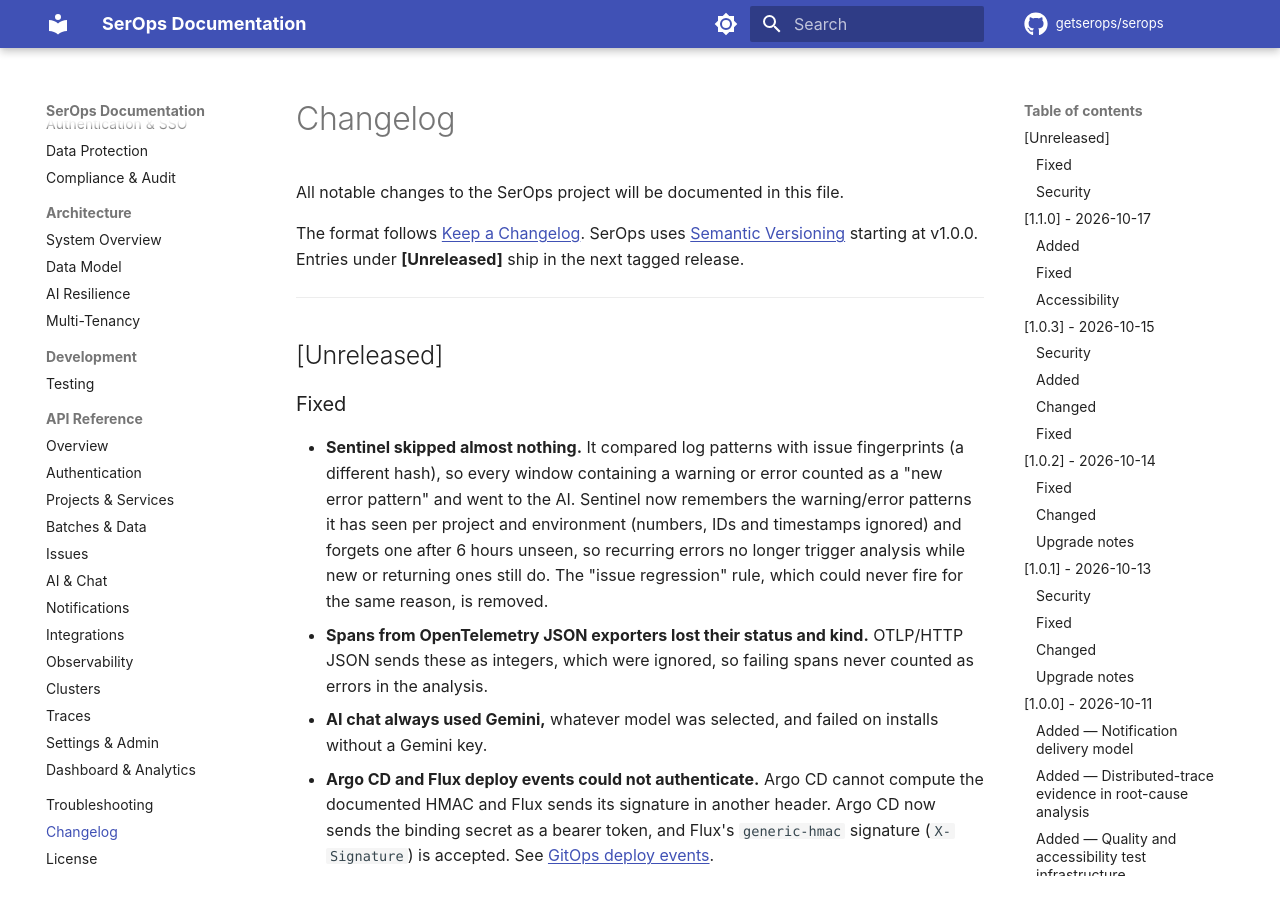
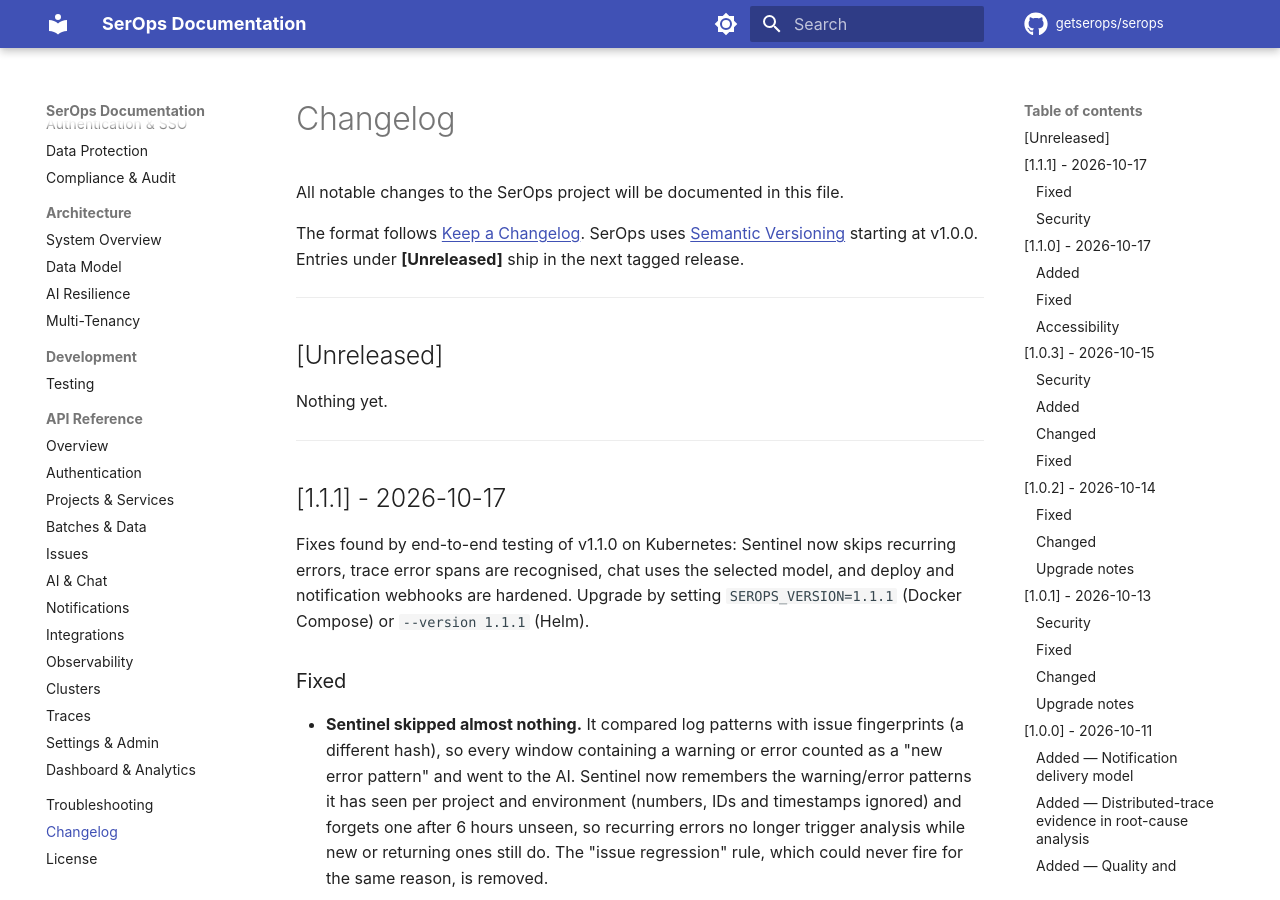
Before and after one commit to getserops/serops, an MkDocs documentation site: the page built from docs/src/changelog.md, in a window 1280 px wide and 900 px high. Built offline with MkDocs 1.6.1 and Material for MkDocs 9.7.7, drawn with Linux system fonts in a browser that asks for light colours; comment, search, counter and statistics services are not loaded.

Commit message:
release: v1.1.1
Fixes from the Kubernetes integration run of v1.1.0: Sentinel skips
recurring errors (pattern memory, Data.0049/0050), OTLP JSON span status
and kind, chat model selection, Argo CD/Flux deploy webhook
authentication; Slack/Teams URL validation and required deploy webhook
signatures. Quick-start and Helm defaults now point at 1.1.1.

````diff
--- a/docs/src/changelog.md
+++ b/docs/src/changelog.md
@@ -13,6 +13,18 @@
 ---
 
 ## [Unreleased]
+
+Nothing yet.
+
+---
+
+## [1.1.1] - 2026-10-17
+
+Fixes found by end-to-end testing of v1.1.0 on Kubernetes: Sentinel now
+skips recurring errors, trace error spans are recognised, chat uses the
+selected model, and deploy and notification webhooks are hardened.
+Upgrade by setting `SEROPS_VERSION=1.1.1` (Docker Compose) or
+`--version 1.1.1` (Helm).
 
 ### Fixed
 
--- a/docs/src/deployment/configuration.md
+++ b/docs/src/deployment/configuration.md
@@ -39,7 +39,7 @@
 
 | Variable | Required | Default | Description |
 |----------|----------|---------|-------------|
-| `SEROPS_VERSION` | No | `1.1.0` | Version tag for SerOps Docker images (backend + frontend) |
+| `SEROPS_VERSION` | No | `1.1.1` | Version tag for SerOps Docker images (backend + frontend) |
 
 ---
 
--- a/docs/src/deployment/helm.md
+++ b/docs/src/deployment/helm.md
@@ -30,7 +30,7 @@
 
 ```bash
 helm install serops oci://ghcr.io/getserops/charts/serops \
-  --version 1.1.0 \
+  --version 1.1.1 \
   --namespace serops --create-namespace \
   --set django.secretKey="$(openssl rand -hex 64)" \
   --set database.url="postgres://serops:PASSWORD@your-pg-host:5432/serops" \
@@ -45,7 +45,7 @@
 
 ```bash
 helm install serops oci://ghcr.io/getserops/charts/serops \
-  --version 1.1.0 \
+  --version 1.1.1 \
   --namespace serops --create-namespace \
   --set django.secretKey="$(openssl rand -hex 64)" \
   --set devServices.postgresql.enabled=true \
````
Also changed, not shown: backend/CHANGELOG.md, deploy/helm/serops/README.md, frontend/CHANGELOG.md, 5 other files.
